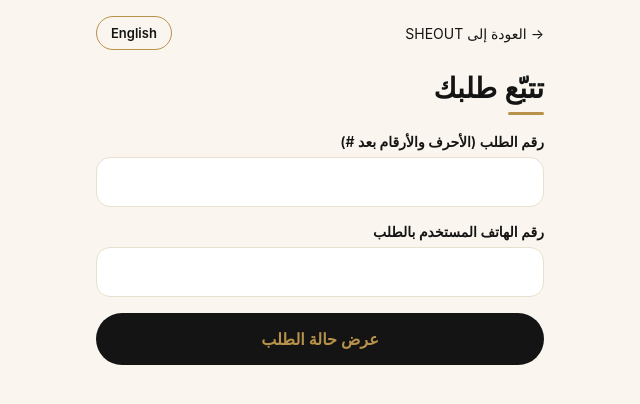
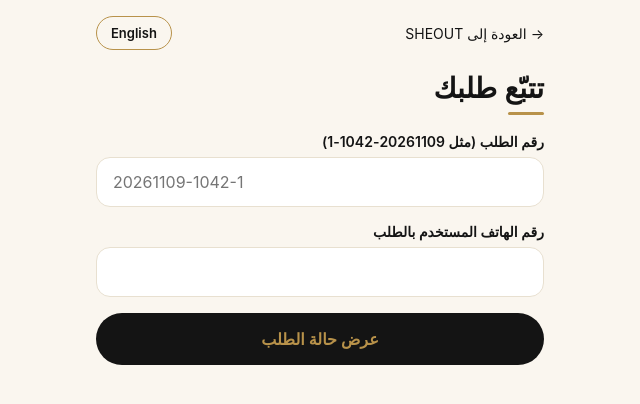
Before and after one commit to mahmoudalgazawi99-bot/Sheout, a Next.js app: page /track in a window 1280 px wide. Shown: the top 404 px of the page, without its empty margins (468-1108 px from the left). Built offline with nearby package versions, Linux system fonts and the light colour scheme; no server answers.

Commit message:
Modify order number input label and attributes
Updated order number label and input properties.

```diff
--- a/app/track/page.js
+++ b/app/track/page.js
@@ -80,13 +80,14 @@ export default function TrackPage() {
       </div>
 
       <label style={{ fontSize: 14, fontWeight: 600 }}>
-        {ar ? 'رقم الطلب (الأحرف والأرقام بعد #)' : 'Order number (the characters after #)'}
+        {ar ? 'رقم الطلب (مثل 20261109-1042-1)' : 'Order number (like 20261109-1042-1)'}
         <input
           style={input}
           dir="ltr"
-          autoCapitalize="characters"
+          autoCapitalize="none"
           autoCorrect="off"
-          maxLength={9}
+          maxLength={30}
+          placeholder="20261109-1042-1"
           value={code}
           onChange={(e) => setCode(e.target.value)}
         />
```
